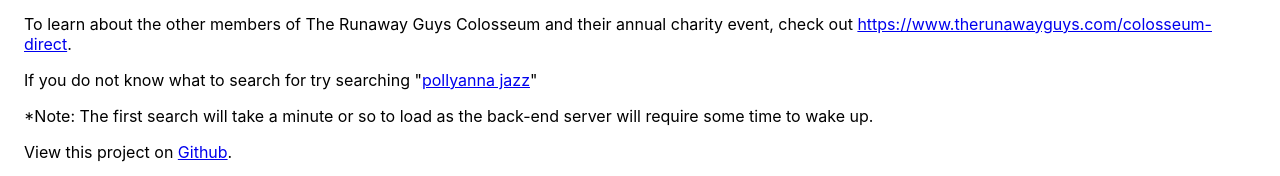
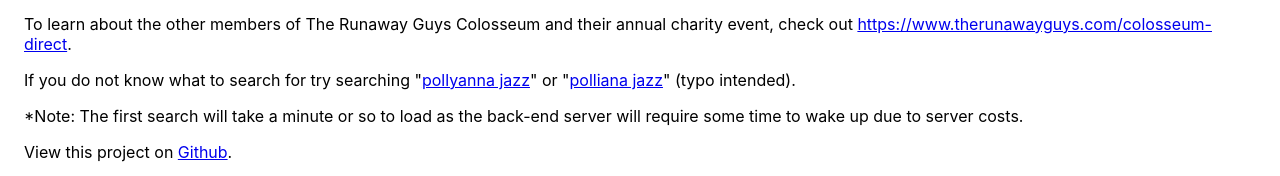
Before and after one commit to Tony-Le/trg-friends-songs-react, a React (Create React App) app: page / in a window 1280 px wide. Shown: the part 285-461 px from the top of the page. Built offline with nearby package versions, Linux system fonts and the light colour scheme; no server answers.

Commit message:
Update home description

```diff
--- a/src/pages/Home.js
+++ b/src/pages/Home.js
@@ -34,11 +34,13 @@
       </p>
       <p>
         If you do not know what to search for try searching<span> </span>"
-        <a href="/search?query=pollyanna jazz">pollyanna jazz</a>"
+        <a href="/search?query=pollyanna jazz">pollyanna jazz</a>" or "
+        <a href="/search?query=polliana jazz">polliana jazz</a>" (typo
+        intended).
       </p>
       <div>
         *Note: The first search will take a minute or so to load as the back-end
-        server will require some time to wake up.
+        server will require some time to wake up due to server costs.
       </div>
       <p>
         View this project on{" "}
```
